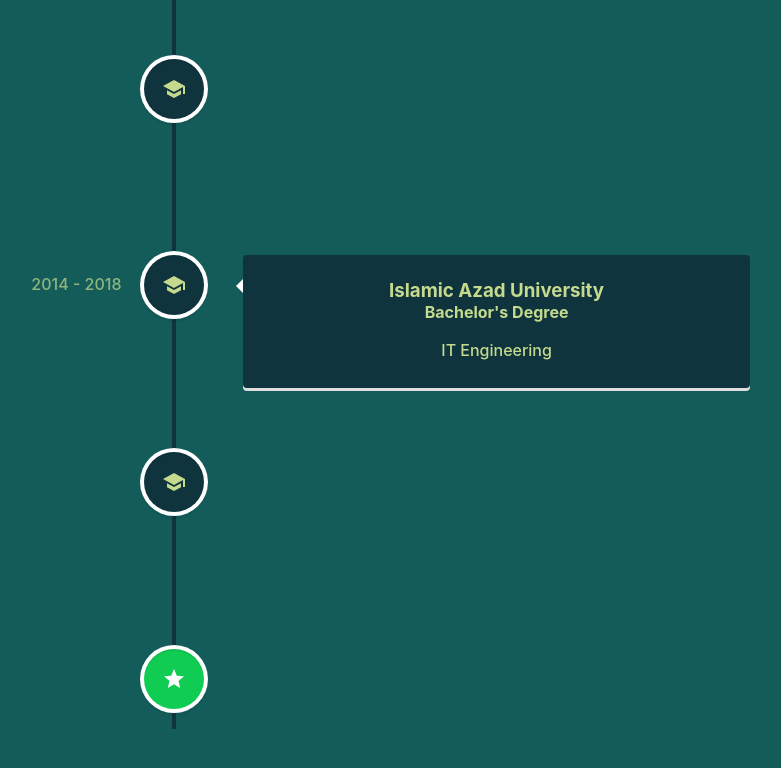
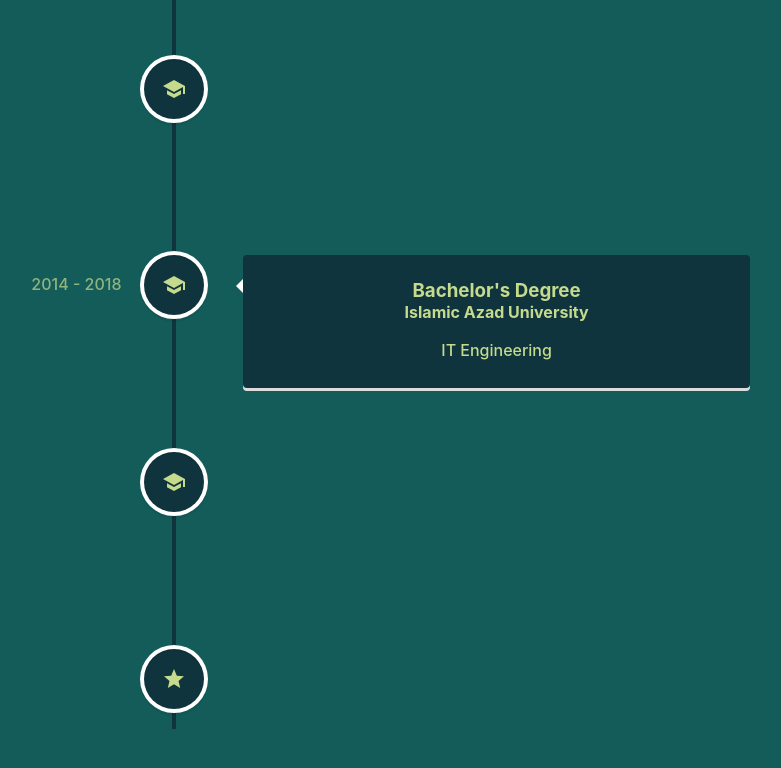
Before and after one commit to naderik/react-e-portfolio, a React (Create React App) app: page /experience in a window 1280 px wide. Shown: the part 492-1260 px from the top of the page, without its empty margins (466-1247 px from the left). Built offline with nearby package versions, Linux system fonts and the light colour scheme.

Commit message:
brush up experience section

```diff
--- a/src/pages/Experience.js
+++ b/src/pages/Experience.js
@@ -7,6 +7,7 @@
 import SchoolIcon from "@mui/icons-material/School";
 import WorkIcon from "@mui/icons-material/Work";
 import StarIcon from '@mui/icons-material/Star';
+import Colors from "../data/Colors";
 
 function Experience() {
   return (
@@ -15,8 +16,8 @@
         <VerticalTimelineElement
           className="vertical-timeline-element--work"
           date="2021 - present"
-          contentStyle={{ background: "#0F343E", color: "#C5DA8D" }}
-          iconStyle={{ background: "#0F343E", color: "#C5DA8D" }}
+          contentStyle={{ background: Colors.darkest, color: Colors.middle }}
+          iconStyle={{ background: Colors.darkest, color: Colors.middle }}
           icon={<WorkIcon />}
         >
           <h3 className="vertical-timeline-element-title">
@@ -33,8 +34,8 @@
         <VerticalTimelineElement
           className="vertical-timeline-element--work"
           date="2020 - 2021"
-          contentStyle={{ background: "#0F343E", color: "#C5DA8D" }}
-          iconStyle={{ background: "#0F343E", color: "#C5DA8D" }}
+          contentStyle={{ background: Colors.darkest, color: Colors.middle }}
+          iconStyle={{ background: Colors.darkest, color: Colors.middle }}
           icon={<WorkIcon />}
         >
           <h3 className="vertical-timeline-element-title">
@@ -49,16 +50,16 @@
         <VerticalTimelineElement
           className="vertical-timeline-element--education"
           date="2020 - 2021"
-          contentStyle={{ background: "#0F343E", color: "#C5DA8D" }}
-          iconStyle={{ background: "#0F343E", color: "#C5DA8D" }}
+          contentStyle={{ background: Colors.darkest, color: Colors.middle }}
+          iconStyle={{ background: Colors.darkest, color: Colors.middle }}
           icon={<SchoolIcon />}
         >
           <h3 className="vertical-timeline-element-title">
-            University of Windsor
+            Master's Degree
           </h3>
 
           <h4 className="vertical-timeline-element-subtitle">
-            Master's Degree
+            University of Windsor
           </h4>
 
           <p> Applied Computing </p>
@@ -66,23 +67,23 @@
         <VerticalTimelineElement
           className="vertical-timeline-element--education"
           date="2014 - 2018"
-          contentStyle={{ background: "#0F343E", color: "#C5DA8D" }}
-          iconStyle={{ background: "#0F343E", color: "#C5DA8D" }}
+          contentStyle={{ background: Colors.darkest, color: Colors.middle }}
+          iconStyle={{ background: Colors.darkest, color: Colors.middle }}
           icon={<SchoolIcon />}
         >
           <h3 className="vertical-timeline-element-title">
-            Islamic Azad University
+            Bachelor's Degree
           </h3>
           <h4 className="vertical-timeline-element-subtitle">
-            Bachelor's Degree
+            Islamic Azad University
           </h4>
           <p>IT Engineering</p>
         </VerticalTimelineElement>
         <VerticalTimelineElement
           className="vertical-timeline-element--education"
           date="2010 - 2014"
-          contentStyle={{ background: "#0F343E", color: "#C5DA8D" }}
-          iconStyle={{ background: "#0F343E", color: "#C5DA8D" }}
+          contentStyle={{ background: Colors.darkest, color: Colors.middle }}
+          iconStyle={{ background: Colors.darkest, color: Colors.middle }}
           icon={<SchoolIcon />}
         >
           <h3 className="vertical-timeline-element-title">
@@ -94,7 +95,8 @@
           <p>Mathematics</p>
         </VerticalTimelineElement>
         <VerticalTimelineElement
-          iconStyle={{ background: 'rgb(16, 204, 82)', color: '#fff' }}
+          className="vertical-timeline-element"
+          iconStyle={{ background: Colors.darkest, color: Colors.middle }}
           icon={<StarIcon />}
         />
       </VerticalTimeline>
```
